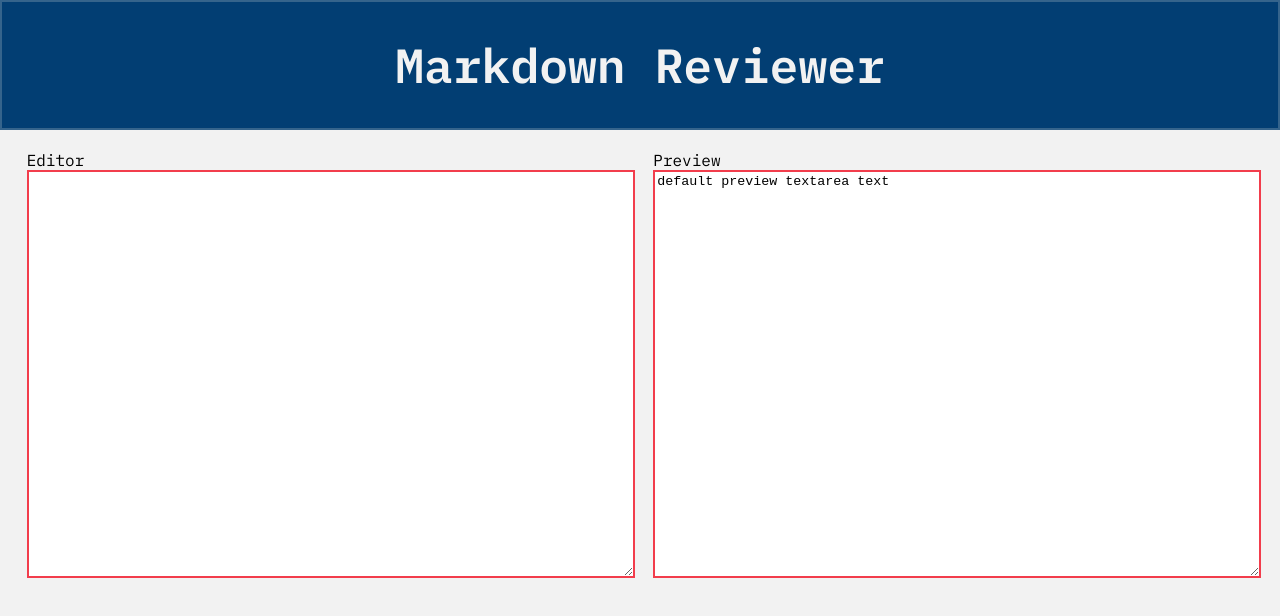
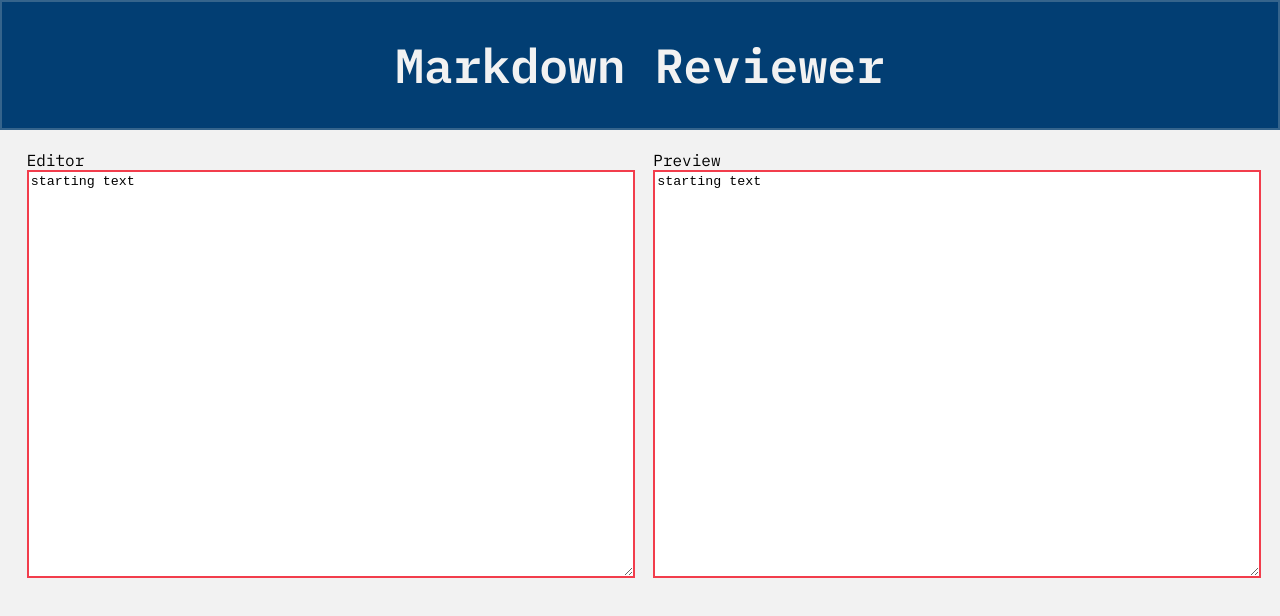
Before and after one commit to markoter/markdown-previewer, a React (Create React App) app: page / in a window 1280 px wide. Shown: the top 616 px of the page. Built offline with nearby package versions, Linux system fonts and the light colour scheme.

Commit message:
handkung state working

```diff
--- a/src/App.js
+++ b/src/App.js
@@ -4,8 +4,12 @@ import HeaderBox from "./Header";
 import PreviewBox from "./Preview";
 
 class App extends React.Component {
-    state = {
-        textContent: ""
+    constructor(props) {
+        super(props)
+        this.state = {
+            textContent: "starting text"
+        }
+        this.handleTextChange = this.handleTextChange.bind(this)
     }
 
     handleTextChange = event => {
--- a/src/Editor.js
+++ b/src/Editor.js
@@ -2,7 +2,7 @@ import React from "react";
 
 const EditorBox = (props) => {
     const { textContent } = props
-    const handleTextChange = props
+    const {handleTextChange} = props
     return (
         <div id="editorBox" className="textBox">
             <label for="editor">Editor</label>
--- a/src/Preview.js
+++ b/src/Preview.js
@@ -1,13 +1,17 @@
 import React from "react";
 
 const PreviewBox = (props) => {
+    const {textContent} = props
     return (
         <div id="previewBox" className="textBox">
             <label for="preview">Preview</label>
             <br />
-            <textarea id="preview" name="preview" rows={4} cols="50" >
-                default preview textarea text
-            </textarea>
+            <textarea
+            id="preview"
+            name="preview"
+            rows={4}
+            cols="50"
+            value={textContent}/>
         </div>
 
     )
```
